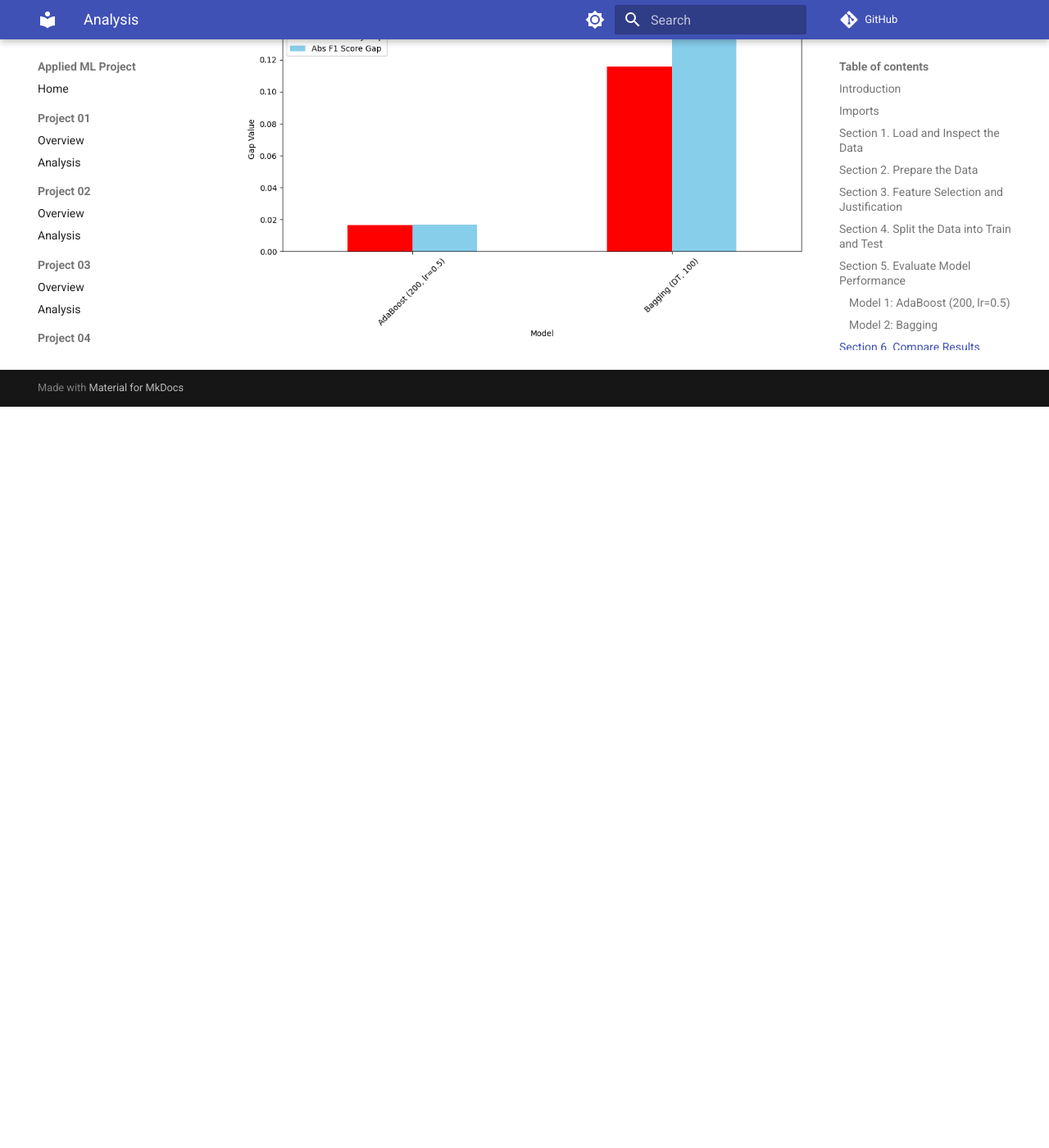
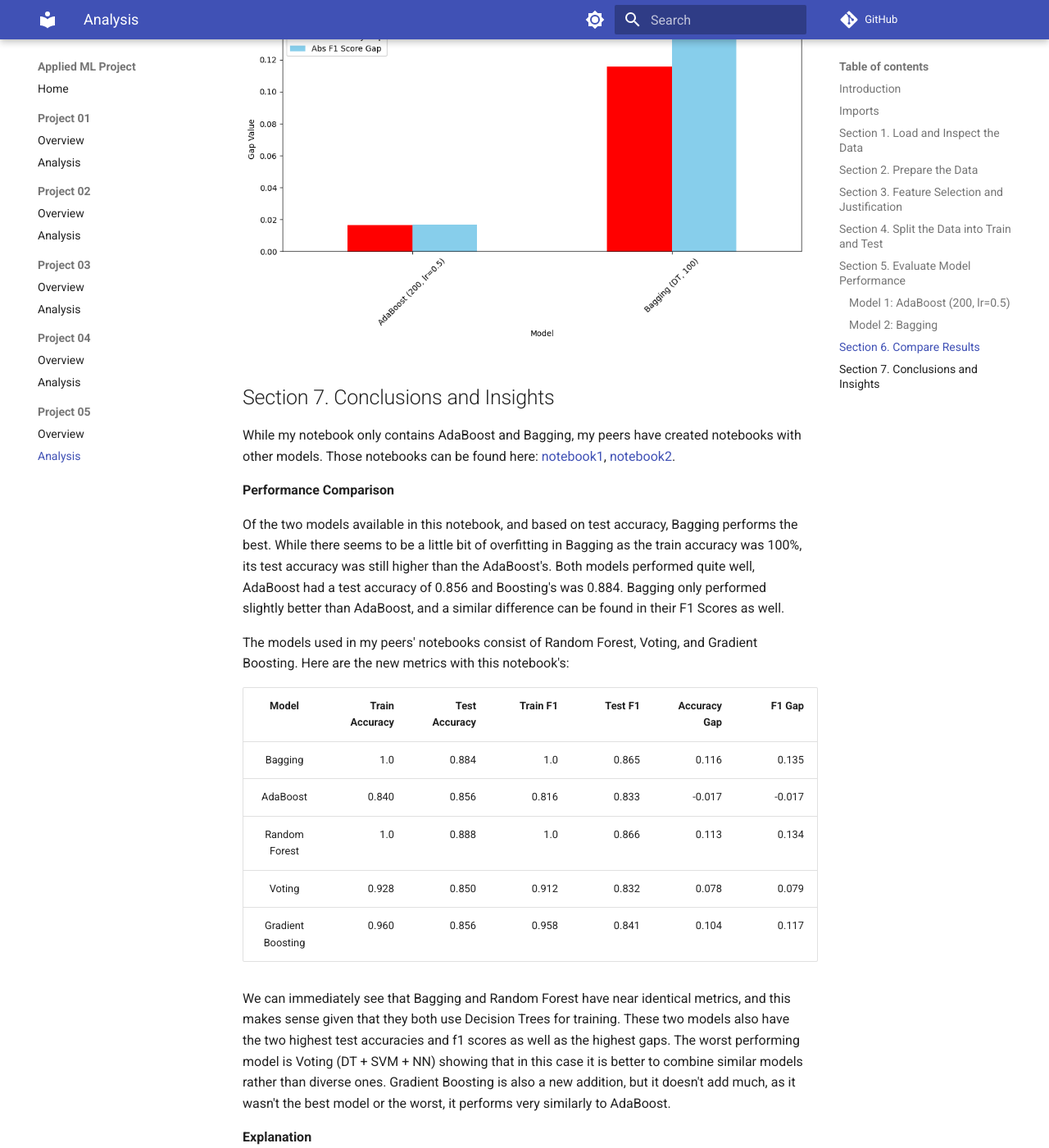
Before and after one commit to DMill31/applied-ml-miller, an MkDocs documentation site: the page built from docs/project05/ANALYSIS.md, in a window 1280 px wide and 1400 px high, scrolled down 6830 px. Shown: the whole window at 82% size. Built offline with MkDocs 1.6.1 and Material for MkDocs 9.7.7, drawn with Linux system fonts in a browser that asks for light colours; comment, search, counter and statistics services are not loaded; before the commit the page ends 7326 px from its top, so only the background shows below that; some of the changed text lies outside the part shown.

Commit message:
Added Section 7 to p5 analysis

```diff
--- a/docs/project05/ANALYSIS.md
+++ b/docs/project05/ANALYSIS.md
@@ -446,3 +446,36 @@ Summary of All Models:
 ![accuracy_f1_score](image.png)
 
 ![accuracy_f1_gap](image-1.png)
+
+## Section 7. Conclusions and Insights
+
+While my notebook only contains AdaBoost and Bagging, my peers have created notebooks with other models.  Those notebooks can be found here: [notebook1](https://github.com/abeaderstadt/applied-ml-beaderstadt/blob/main/notebooks/project05/ensemble-beaderstadt.ipynb), [notebook2](https://github.com/BethSpornitz/ml-bethspornitz/blob/main/notebooks/project05/ensemble_bethspornitz.ipynb).
+
+**Performance Comparison**
+
+Of the two models available in this notebook, and based on test accuracy, Bagging performs the best.  While there seems to be a little bit of overfitting in Bagging as the train accuracy was 100%, its test accuracy was still higher than the AdaBoost's.  Both models performed quite well, AdaBoost had a test accuracy of 0.856 and Boosting's was 0.884.  Bagging only performed slightly better than AdaBoost, and a similar difference can be found in their F1 Scores as well.
+
+The models used in my peers' notebooks consist of Random Forest, Voting, and Gradient Boosting.  Here are the new metrics with this notebook's:
+
+| Model             | Train Accuracy | Test Accuracy | Train F1 | Test F1 | Accuracy Gap | F1 Gap |
+| :---------------: | -------------: | ------------: | -------: | ------: | -----------: | -----: |
+| Bagging           | 1.0            | 0.884         | 1.0      | 0.865   | 0.116        | 0.135  |
+| AdaBoost          | 0.840          | 0.856         | 0.816    | 0.833   | -0.017       | -0.017 |
+| Random Forest     | 1.0            | 0.888         | 1.0      | 0.866   | 0.113        | 0.134  |
+| Voting            | 0.928          | 0.850         | 0.912    | 0.832   | 0.078        | 0.079  |
+| Gradient Boosting | 0.960          | 0.856         | 0.958    | 0.841   | 0.104        | 0.117  |
+
+We can immediately see that Bagging and Random Forest have near identical metrics, and this makes sense given that they both use Decision Trees for training.  These two models also have the two highest test accuracies and f1 scores as well as the highest gaps.  The worst performing model is Voting (DT + SVM + NN) showing that in this case it is better to combine similar models rather than diverse ones.  Gradient Boosting is also a new addition, but it doesn't add much, as it wasn't the best model or the worst, it performs very similarly to AdaBoost.
+
+
+**Explanation**
+
+Bagging creates many strong and independent models in parallel then brings them all together while AdaBoost creates a sequence of dependent models.  AdaBoost tries to correct previous errors as it learns while Bagging creates many models on random samples of the data.  The strengths of Bagging that AdaBoost doesn't have would be that it uses stronger base learners and isn't strongly influenced by noise.  Gradient Boosting works similar to AdaBoost, but uses gradient descent.  It would take a deeper dive into the red wine dataset to see how messy it is, meaning if there are many outliers, just a few, or none.
+
+Voting combines diverse models (Decision Tree, SVM, and Neural Network) and averages their predictions.  With the wine dataset, we see that it did not perform as well as the other ensemble models.  What's dangerous about averaging predictions is that it only takes one of the models performing poorly to make the entire ensemble worse.  This may be the case.
+
+Lastly, Random Forest works very similarly to Bagging, but it adds feature randomness.  Bagging uses all features when splitting while Random Forest uses a random subset of features, increasing generalization.
+
+**Next Steps**
+
+If I was in a competition to build the best predictor, I would start with the Random Forest model and tweak the parameters.  Specifically, I'd look into limiting tree depth to fight overfitting.  I'd also look deeper into the dataset's features to see how noisy it is and if it needs extra cleaning.
```
